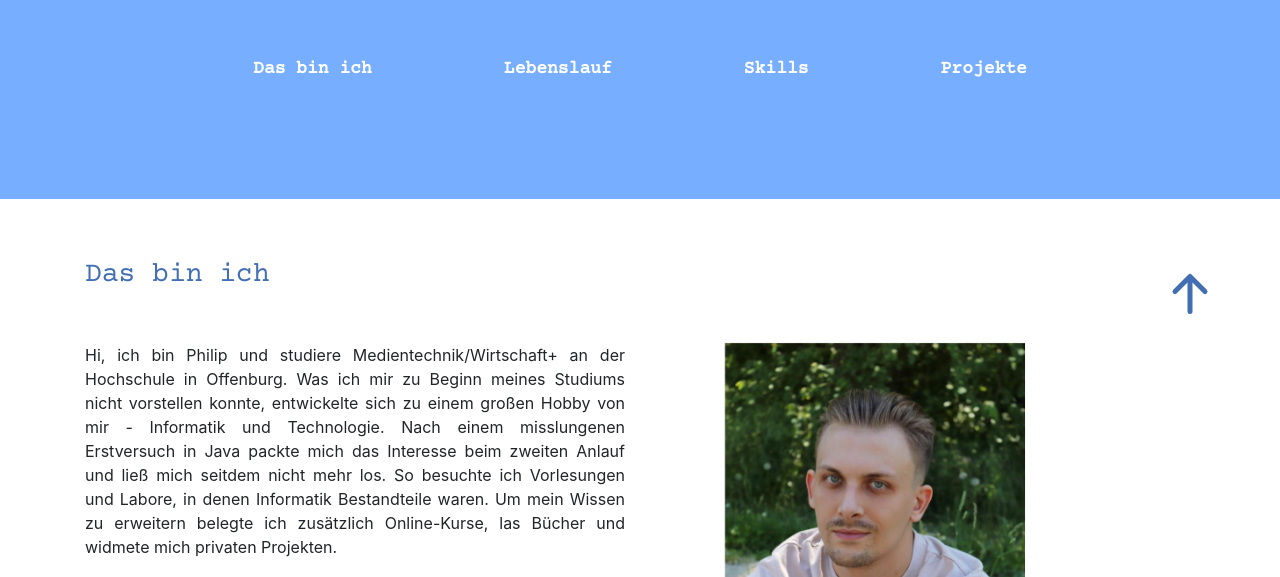
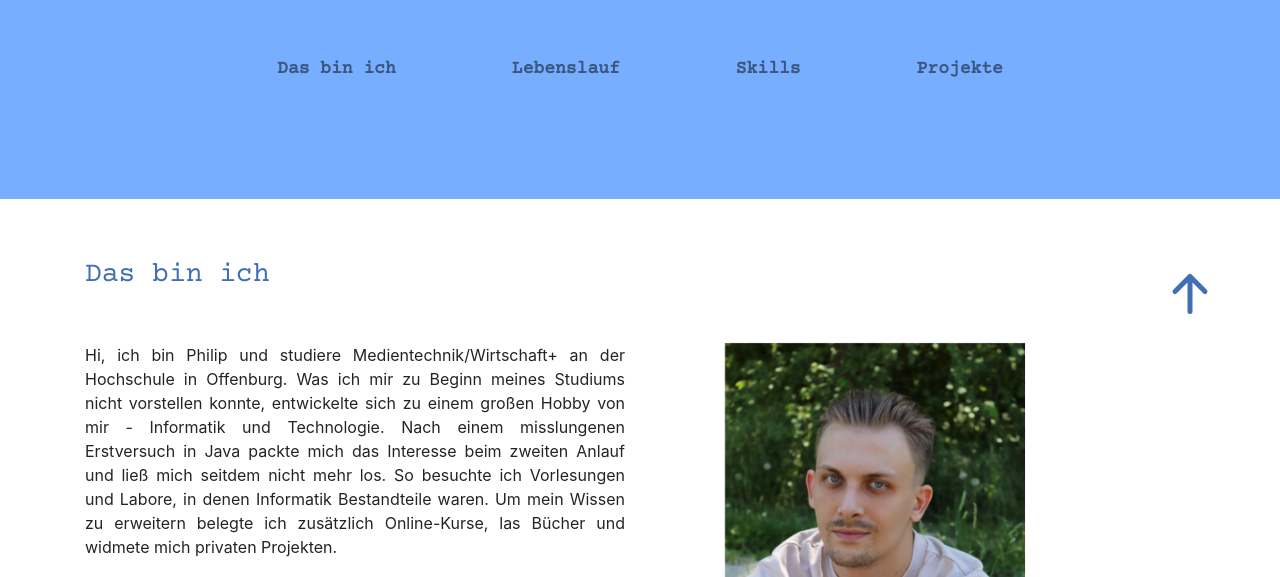
Before and after one commit to PhilipFaerber1994/mein-portfolio, a plain HTML site: page index.html in a window 1280 px wide. Shown: the top 577 px of the page. Drawn offline with nearby package versions, Linux system fonts and the light colour scheme; a script that the page names is missing.

Commit message:
Update index.html

```diff
--- a/index.html
+++ b/index.html
@@ -10,6 +10,7 @@
         <link rel="preconnect" href="https://fonts.gstatic.com">
         <link href="https://fonts.googleapis.com/css2?family=Courier+Prime&display=swap" rel="stylesheet">
         <script src="https://ajax.googleapis.com/ajax/libs/jquery/3.5.1/jquery.min.js"></script>
+        <script src="https://cdn.jsdelivr.net/npm/bootstrap@5.0.0-beta1/dist/js/bootstrap.bundle.min.js" integrity="sha384-ygbV9kiqUc6oa4msXn9868pTtWMgiQaeYH7/t7LECLbyPA2x65Kgf80OJFdroafW" crossorigin="anonymous"></script>
 
       </head>
 
@@ -18,22 +19,22 @@
         <!--NAVRBAR-->
         <nav class="navbar navbar-custom navbar-light navbar-fixed navbar-expand-lg navbar-light">
           <div class="container-fluid">
-            <button class="navbar-toggler custom-toggler" type="button" data-bs-toggle="collapse" data-bs-target="#navbarTogglerDemo03" aria-controls="navbarTogglerDemo03" aria-expanded="false" aria-label="Toggle navigation">
+            <button class="navbar-toggler custom-toggler" type="button" data-bs-toggle="collapse" data-bs-target="#navbarNav" aria-controls="navbarNav" aria-expanded="false" aria-label="Toggle navigation">
               <span class="navbar-toggler-icon"></span>
             </button>
-            <div class="collapse navbar-collapse" id="navbarTogglerDemo03">
-              <ul class="nav">
+            <div class="collapse navbar-collapse" id="navbarNav">
+              <ul class="navbar-nav">
                 <li class="nav-item">
-                  <a class="nav-link" aria-current="page" href="#thats-me">Das bin ich</a>
+                  <a class="nav-link" aria-current="page" href="#thats-me"><span class="li-span">Das bin ich</span></a>
                 </li>
                 <li class="nav-item">
-                  <a class="nav-link" href="#vitae">Lebenslauf</a>
+                  <a class="nav-link" href="#vitae"><span class="li-span">Lebenslauf</span></a>
                 </li>
                 <li class="nav-item">
-                  <a class="nav-link" href="#skills">Skills</a>
+                  <a class="nav-link" href="#skills"><span class="li-span">Skills</span></a>
                 </li>
                 <li class="nav-item">
-                  <a class="nav-link" href="#projects">Projekte</a>
+                  <a class="nav-link" href="#projects"><span class="li-span">Projekte</span></a>
                 </li>
               </ul>
             </div>
@@ -66,16 +67,22 @@
                 Online-Kurse, las Bücher und widmete mich privaten Projekten.
               </p>
               <br>
+              <!-- <div class="row">
+              <div class="col"> -->
               <a href="https://github.com/PhilipFaerber1994">
                 <svg xmlns="http://www.w3.org/2000/svg" width="100" height="100" fill="currentColor" class="bi bi-github" viewBox="0 0 16 16">
                   <path d="M8 0C3.58 0 0 3.58 0 8c0 3.54 2.29 6.53 5.47 7.59.4.07.55-.17.55-.38 0-.19-.01-.82-.01-1.49-2.01.37-2.53-.49-2.69-.94-.09-.23-.48-.94-.82-1.13-.28-.15-.68-.52-.01-.53.63-.01 1.08.58 1.23.82.72 1.21 1.87.87 2.33.66.07-.52.28-.87.51-1.07-1.78-.2-3.64-.89-3.64-3.95 0-.87.31-1.59.82-2.15-.08-.2-.36-1.02.08-2.12 0 0 .67-.21 2.2.82.64-.18 1.32-.27 2-.27.68 0 1.36.09 2 .27 1.53-1.04 2.2-.82 2.2-.82.44 1.1.16 1.92.08 2.12.51.56.82 1.27.82 2.15 0 3.07-1.87 3.75-3.65 3.95.29.25.54.73.54 1.48 0 1.07-.01 1.93-.01 2.2 0 .21.15.46.55.38A8.012 8.012 0 0 0 16 8c0-4.42-3.58-8-8-8z"/>
                 </svg>
               </a>
+              <!-- </div>
+              <div class="col"> -->
               <a href="" id="linkedin-icon">
                 <svg xmlns="http://www.w3.org/2000/svg" width="100" height="100" fill="currentColor" class="bi bi-linkedin" viewBox="0 0 16 16">
                   <path d="M0 1.146C0 .513.526 0 1.175 0h13.65C15.474 0 16 .513 16 1.146v13.708c0 .633-.526 1.146-1.175 1.146H1.175C.526 16 0 15.487 0 14.854V1.146zm4.943 12.248V6.169H2.542v7.225h2.401zm-1.2-8.212c.837 0 1.358-.554 1.358-1.248-.015-.709-.52-1.248-1.342-1.248-.822 0-1.359.54-1.359 1.248 0 .694.521 1.248 1.327 1.248h.016zm4.908 8.212V9.359c0-.216.016-.432.08-.586.173-.431.568-.878 1.232-.878.869 0 1.216.662 1.216 1.634v3.865h2.401V9.25c0-2.22-1.184-3.252-2.764-3.252-1.274 0-1.845.7-2.165 1.193v.025h-.016a5.54 5.54 0 0 1 .016-.025V6.169h-2.4c.03.678 0 7.225 0 7.225h2.4z"/>
                 </svg>
               </a>
+              <!-- </div>
+              </div> -->
             </div>
             <div class="col">
               <img src="moi.jpg" id="moi-img" width="300px" alt="Das bin ich">
```
